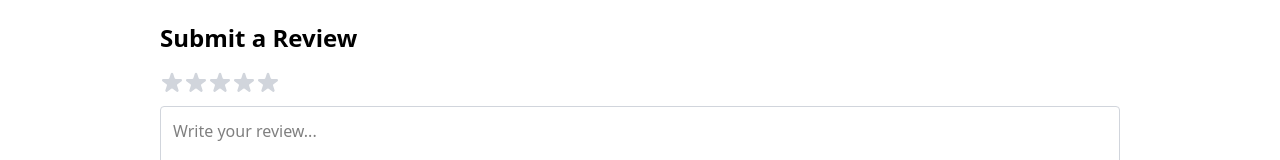
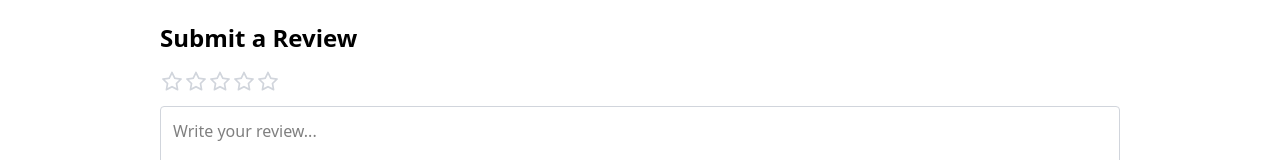
Before and after one commit to vegar24sfj/my-webstore, a React (Vite) app: page /product/1 in a window 1280 px wide. Shown: the part 878-1038 px from the top of the page. Built offline with nearby package versions, Linux system fonts and the light colour scheme.

Commit message:
gjort endringer

```diff
--- a/src/App.tsx
+++ b/src/App.tsx
@@ -45,7 +45,7 @@ function App() {
           <Routes>
             <Route path="/" element={<Home />} />
             <Route
-              path="/shop"
+              path="/shop/:category"
               element={<Shop products={originalProducts} addToCart={addToCart} />}
             />
             <Route path="/product" element={<Navigate to="/shop" replace />} />
--- a/src/Pages/ProductDetails.tsx
+++ b/src/Pages/ProductDetails.tsx
@@ -2,6 +2,7 @@ import { useParams, useNavigate } from 'react-router-dom';
 import { useStore } from '../store/store';
 import { Product } from '../types/types';
 import { useState } from 'react';
+import { AiFillStar, AiOutlineStar } from "react-icons/ai";
 
 // Define the type for props
 interface ProductDetailsProps {
@@ -84,22 +85,27 @@ const ProductDetails = ({ addToCart }: ProductDetailsProps) => {
       {/* Submit Review Section */}
       <div className="review-section mt-10">
         <h2 className="text-2xl font-bold mb-4">Submit a Review</h2>
+
+        {/* Stars */}
         <div className="flex items-center mb-3">
-          {[1, 2, 3, 4, 5].map((star) => (
-            <svg
-              key={star}
-              onClick={() => setRating(star)}
-              xmlns="http://www.w3.org/2000/svg"
-              className={`h-6 w-6 cursor-pointer transition-all ${
-                star <= rating ? 'text-yellow-400' : 'text-gray-300'
-              }`}
-              fill="currentColor"
-              viewBox="0 0 20 20"
-            >
-              <path d="M9.049 2.927c.3-.921 1.603-.921 1.902 0l1.286 3.97a1 1 0 00.95.69h4.18c.969 0 1.371 1.24.588 1.81l-3.385 2.46a1 1 0 00-.364 1.118l1.287 3.97c.3.921-.755 1.688-1.538 1.118l-3.385-2.46a1 1 0 00-1.175 0l-3.385 2.46c-.783.57-1.838-.197-1.538-1.118l1.287-3.97a1 1 0 00-.364-1.118L2.045 9.397c-.783-.57-.38-1.81.588-1.81h4.18a1 1 0 00.95-.69l1.286-3.97z" />
-            </svg>
-          ))}
+          {[1, 2, 3, 4, 5].map((star) =>
+            star <= rating ? (
+              <AiFillStar
+                key={star}
+                className="text-yellow-400 cursor-pointer text-2xl"
+                onClick={() => setRating(star)}
+              />
+            ) : (
+              <AiOutlineStar
+                key={star}
+                className="text-gray-300 cursor-pointer text-2xl"
+                onClick={() => setRating(star)}
+              />
+            )
+          )}
         </div>
+
+        {/* Review Text Area */}
         <textarea
           value={review}
           onChange={(e) => setReview(e.target.value)}
@@ -107,6 +113,8 @@ const ProductDetails = ({ addToCart }: ProductDetailsProps) => {
           placeholder="Write your review..."
           className="w-full border border-gray-300 p-3 rounded mb-4"
         />
+
+        {/* Submit Button */}
         <button
           onClick={handleReviewSubmit}
           className="px-4 py-2 bg-indigo-600 text-white font-medium rounded hover:bg-indigo-700"
--- a/src/Pages/Shop.tsx
+++ b/src/Pages/Shop.tsx
@@ -1,53 +1,55 @@
 import React, { useEffect, useState } from "react";
-import { Product } from "../types/types"; // Assuming Product is defined in types.ts
-import { Link } from "react-router-dom";
+import { Product } from "../types/types";
+import { Link, useParams } from "react-router-dom";
 import Sidebar from "../components/Sidebar";
-import { useStore } from "../store/store"; // Import Zustand store
+import { useStore } from "../store/store";
 
 interface ShopProps {
-  products: Product[]; // Add products prop here
-  addToCart: (product: Product, quantity: number) => void; // Update to expect two arguments
+  products: Product[];
+  addToCart: (product: Product, quantity: number) => void;
 }
 
 const Shop: React.FC<ShopProps> = ({ products, addToCart }) => {
   const {
     selectedCategory,
     setSelectedCategory,
-    setProducts, // Use setProducts if you want to update the store
+    setProducts,
     originalProducts,
   } = useStore();
 
+  const { category } = useParams(); // Get category from URL param
   const [filteredProducts, setFilteredProducts] = useState<Product[]>(products);
   const [minPrice, setMinPrice] = useState<number>(0);
   const [maxPrice, setMaxPrice] = useState<number>(1000);
   const [sortOrder, setSortOrder] = useState<"price-asc" | "price-desc">("price-asc");
 
   useEffect(() => {
-    // Filter by category and price on every change
+    // If URL has category param, set it in the store
+    if (category) {
+      setSelectedCategory(category);
+    }
+  }, [category, setSelectedCategory]);
+
+  useEffect(() => {
     let newFilteredProducts = [...originalProducts];
 
-    // Filter by selected category
     if (selectedCategory) {
       newFilteredProducts = newFilteredProducts.filter(
         (product) => product.category === selectedCategory
       );
     }
 
-    // Filter by price range
     newFilteredProducts = newFilteredProducts.filter(
       (product) => product.price >= minPrice && product.price <= maxPrice
     );
 
-    // Apply sorting
     if (sortOrder === "price-asc") {
       newFilteredProducts = newFilteredProducts.sort((a, b) => a.price - b.price);
-    } else if (sortOrder === "price-desc") {
+    } else {
       newFilteredProducts = newFilteredProducts.sort((a, b) => b.price - a.price);
     }
 
     setFilteredProducts(newFilteredProducts);
-
-    // Update Zustand store with filtered products
     setProducts(newFilteredProducts);
   }, [selectedCategory, minPrice, maxPrice, sortOrder, originalProducts, setProducts]);
 
@@ -66,13 +68,11 @@ const Shop: React.FC<ShopProps> = ({ products, addToCart }) => {
 
   return (
     <div className="flex flex-col lg:flex-row">
-      {/* Sidebar Component with props */}
       <Sidebar
         onCategoryChange={handleCategoryChange}
         onPriceFilterChange={handlePriceFilterChange}
         onSortChange={handleSortChange}
       />
-      {/* Main Content */}
       <main className="flex-1 p-4 sm:p-6 lg:p-8 overflow-auto">
         <h1 className="text-2xl font-semibold mb-4">Shop</h1>
         <div className="grid grid-cols-1 sm:grid-cols-2 md:grid-cols-3 lg:grid-cols-4 gap-4">
@@ -89,7 +89,7 @@ const Shop: React.FC<ShopProps> = ({ products, addToCart }) => {
                 </Link>
                 <p className="text-gray-700 mb-2">${product.price}</p>
                 <button
-                  onClick={() => addToCart(product, 1)} // Add quantity of 1 by default
+                  onClick={() => addToCart(product, 1)}
                   className="bg-blue-500 text-white px-6 py-3 rounded hover:bg-blue-600 transition"
                 >
                   Add to Cart
```
